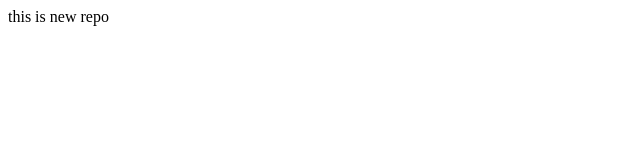
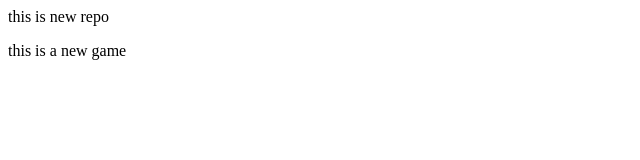
Before and after one commit to revehd/localrepo, a plain HTML site: page index.html in a window 1280 px wide. Shown: the full height of the page, 0-640 px from the left. Drawn offline with Linux system fonts and the light colour scheme.

Commit message:
add this change

```diff
--- a/index.html
+++ b/index.html
@@ -1 +1,2 @@
 <p>this is new repo</p>
+<p>this is a new game</p>
```
